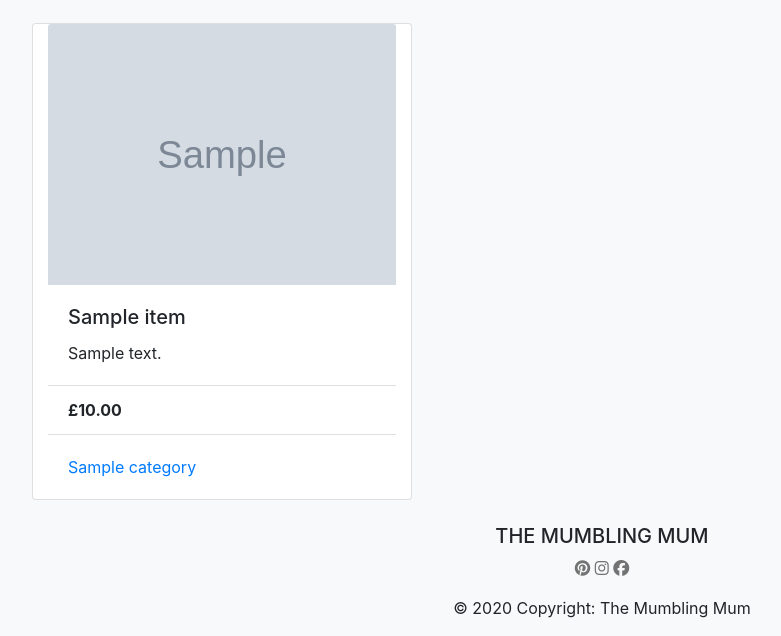
After one commit to Code-Institute-Submissions/mumbling-mum, a Django app: page /items/ in a window 1280 px wide. The commit adds this page. Shown: the part 236-872 px from the top of the page, without its empty margins (38-819 px from the left). Run offline with Django 3.2, Linux system fonts and the light colour scheme; tables that the repository leaves empty hold one stand-in row (values such as "Sample post"); grey boxes marked "Sample" are stand-in pictures; some libraries are stand-ins or nearby versions.

Commit message:
items.html created. Basic view and url created

```diff
--- /dev/null
+++ b/items/templates/items/items.html
@@ -0,0 +1,45 @@
+{% extends "base.html" %}
+{% load static %}
+
+{% block title %}
+Mumbling Creations
+{% endblock %}
+{% block header %}
+<div class="row">
+    <div class="col-12">
+        </br>
+        <h1 class="text-center">Mumbling Creations</h1></br>
+        <h6 class="text-center">handmade Textile Gifts and Accessories</h6>
+        </br>
+        </br>
+    </div>
+</div>
+{% endblock %}
+
+{% block content %}
+</br>
+<div class="row">
+</br></br>
+
+    {% for item in items %}
+
+    <div class="col-sm-4 card">
+    <!-- <div class="card" style="width: 18rem;"> -->
+        <img class="card-img-top" src="{{ item.image.url }}" alt="Card image cap">
+        <div class="card-body">
+          <h5 class="card-title">{{ item.name }}</h5>
+          <p class="card-text">{{ item.description }}</p>
+        </div>
+        <ul class="list-group list-group-flush">
+          <li class="list-group-item"><strong>£{{ item.price }}</strong></li>
+          <!-- <li class="list-group-item">Dapibus ac facilisis in</li> -->
+          <!-- <li class="list-group-item">Vestibulum at eros</li> -->
+        </ul>
+        <div class="card-body">
+          <a href="#" class="card-link">{{ item.category }}</a>
+          <!-- <a href="#" class="card-link">Another link</a> -->
+        </div>
+      </div>
+      {% endfor %}
+</div>
+{% endblock %}
--- a/templates/allauth/account/email/email_confirmation_subject.txt
+++ b/items/urls.py
@@ -1,4 +1,6 @@
-{% load i18n %}
-{% autoescape off %}
-{% blocktrans %}Please Confirm Your E-mail Address{% endblocktrans %}
-{% endautoescape %}
+from django.urls import path
+from . import views
+
+urlpatterns = [
+    path('', views.all_items, name='items'),
+]
--- a/items/views.py
+++ b/items/views.py
@@ -1,3 +1,14 @@
 from django.shortcuts import render
+from .models import Item
 
 # Create your views here.
+
+def all_items(request):
+
+    items = Item.objects.all()
+
+    context = {
+        'items': items,
+    }
+
+    return render(request, 'items/items.html', context)
--- a/mumbling_mum/urls.py
+++ b/mumbling_mum/urls.py
@@ -23,4 +23,5 @@ urlpatterns = [
     path('accounts/', include('allauth.urls')),
     path('', include('home.urls')),
     path('my_profile/', include('members.urls')),
+    path('items/', include('items.urls')),
 ]+ static(settings.MEDIA_URL, document_root=settings.MEDIA_ROOT)
--- a/static/css/base.css
+++ b/static/css/base.css
@@ -34,3 +34,7 @@ header {
     background-size: cover;
     height:50vh;
 }
+
+.card {
+    padding:0;
+}
```
